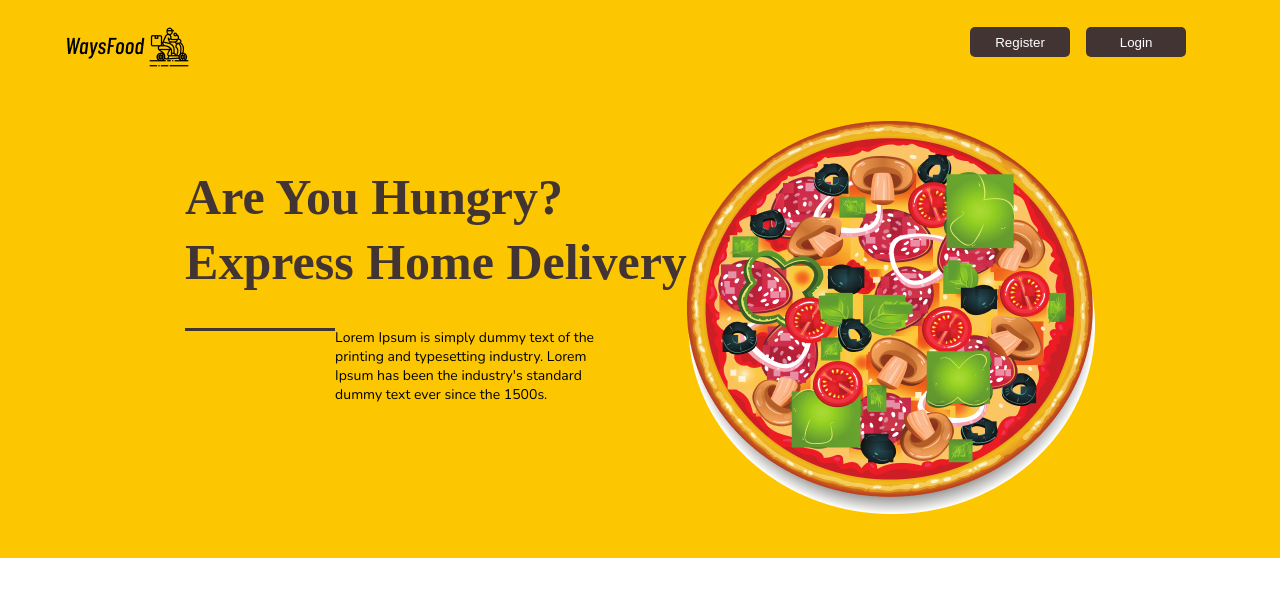
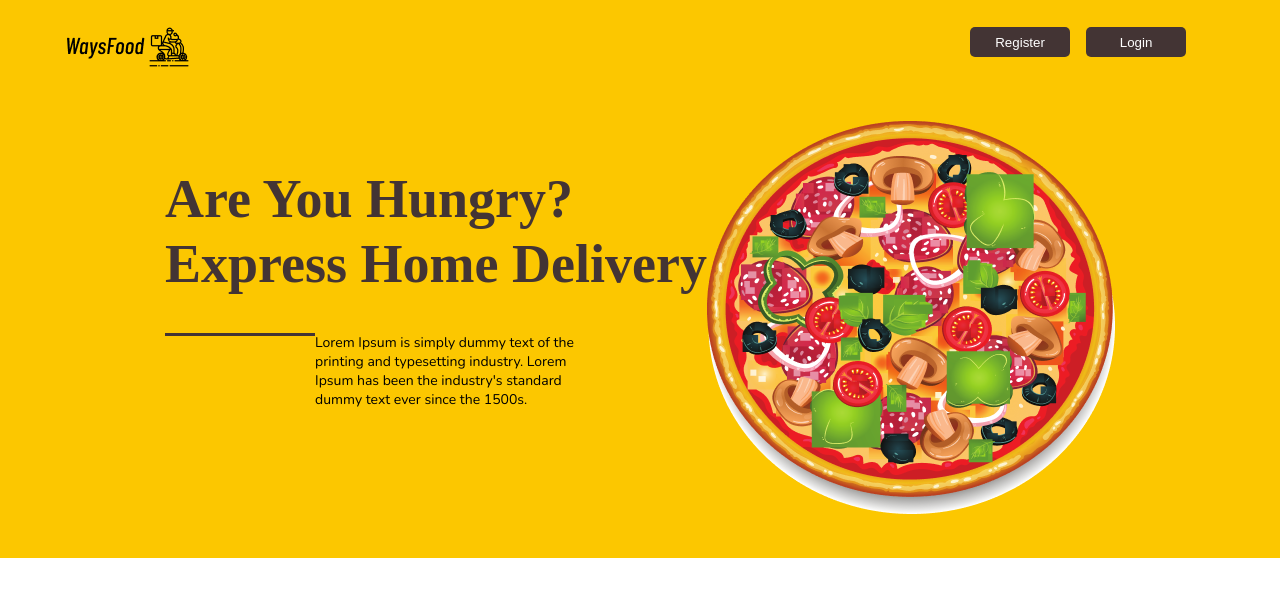
Before and after one commit to rizaruved/waysfood, a React (Create React App) app: page / in a window 1280 px wide. Shown: the top 596 px of the page. Built offline with nearby package versions, Linux system fonts and the light colour scheme; a web font is replaced by a local one.

Commit message:
/ ‘src/App.css’

```diff
--- a/src/App.css
+++ b/src/App.css
@@ -44,7 +44,7 @@
   font-family: Abhaya Libre ExtraBold, serif;
   font-style: normal;
   font-weight: 800;
-  font-size: 25px;
+  font-size: 27px;
   line-height: 65px;
   color: #433434;
 
```
